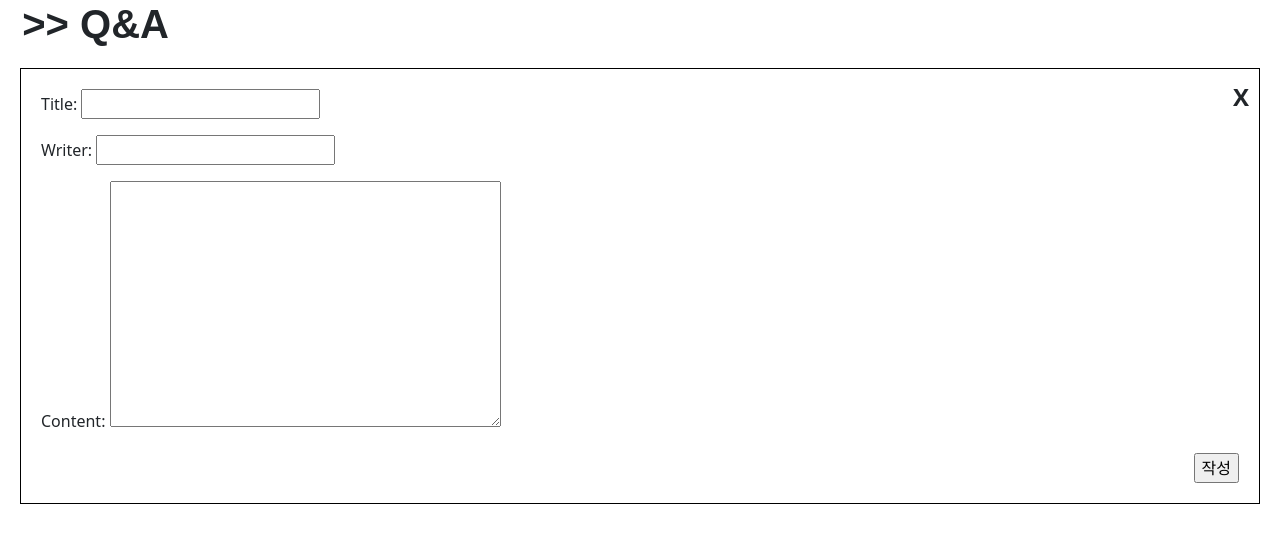
After one commit to harinme/Hello_Suhwa, a Django app: page /qnas/create/ in a window 1280 px wide. The commit adds this page. Shown: the top 543 px of the page. Run offline with Django 4.2, Linux system fonts and the light colour scheme; some web fonts are replaced.

Commit message:
qna create

```diff
--- /dev/null
+++ b/Django_project/qnas/templates/qnas/create.html
@@ -0,0 +1,48 @@
+{% extends "base.html" %}
+{% load static %}
+{% block style %}
+<link rel="stylesheet" href="{% static "content.css" %}">
+<style>
+  /* form을 감싸는 컨테이너에 패딩과 border 적용 */
+  .form-container {
+    position: relative;
+    padding: 20px;       /* 내부 패딩 */
+    border: 1px solid black;
+    margin: 20px;
+  }
+  /* 우측 상단의 X 버튼 */
+  .close-btn {
+    position: absolute;
+    top: 10px;
+    right: 10px;
+    text-decoration: none;
+    font-size: 24px;
+    font-weight: bold;
+    color: inherit;
+    border: none;
+    background: none;
+    cursor: pointer;
+  }
+  /* 작성 버튼을 우측 하단에 배치 */
+  .submit-container {
+    text-align: right;
+    margin-top: 20px;
+  }
+</style>
+{% endblock style %}
+
+{% block content %}
+<h1 class="f2">&nbsp; >> Q&A</h1>
+<div class="form-container">
+  <!-- X 버튼: 클릭 시 qnas:index로 이동 -->
+  <a href="{% url "qnas:index" %}" class="close-btn">X</a>
+
+  <form action="" method="post">
+    {% csrf_token %}
+    {{ form.as_p }}
+    <div class="submit-container">
+      <input type="submit" value="작성">
+    </div>
+  </form>
+</div>
+{% endblock content %}
--- a/Django_project/qnas/templates/qnas/index.html
+++ b/Django_project/qnas/templates/qnas/index.html
@@ -38,7 +38,7 @@
       </table>
       <div class="contain">
         <div class="bottom-right">
-          <a class="f2" href="{% url "index:index" %}">>> Intro</a>
+          <a class="f2" href="{% url "index:index" %}">>> Intro</a> <a class="f2" href="{% url "qnas:create" %}">>> Create</a>
         </div>
       </div>
     </div>
--- a/Django_project/qnas/urls.py
+++ b/Django_project/qnas/urls.py
@@ -5,5 +5,6 @@ app_name='qnas'
 urlpatterns = [
     path('', views.index, name='index'),
     path('<int:pk>/', views.detail, name='detail'),
+    path('create/', views.create, name='create'),
 
 ]
--- a/Django_project/qnas/views.py
+++ b/Django_project/qnas/views.py
@@ -1,5 +1,6 @@
-from django.shortcuts import render
+from django.shortcuts import render, redirect
 from .models import Qna
+from .forms import QnaForm
 
 # Create your views here.
 def index(request):
@@ -17,3 +18,16 @@ def detail(request, pk):
         'qna':qna,
     }
     return render(request, 'qnas/detail.html', context)
+
+def create(request):
+    if request.method == 'POST':
+        form = QnaForm(request.POST)
+        if form.is_valid():
+            form.save()
+            return redirect('qnas:index')
+    else:
+        form = QnaForm()
+    context= {
+        'form':form,
+    }
+    return render(request, 'qnas/create.html', context)
```
